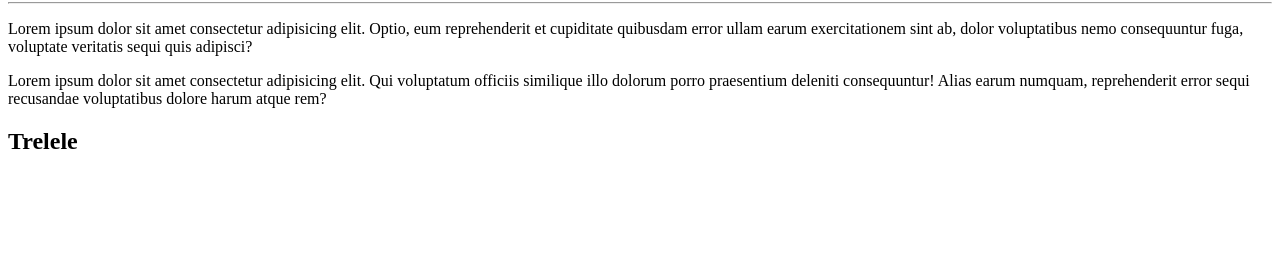
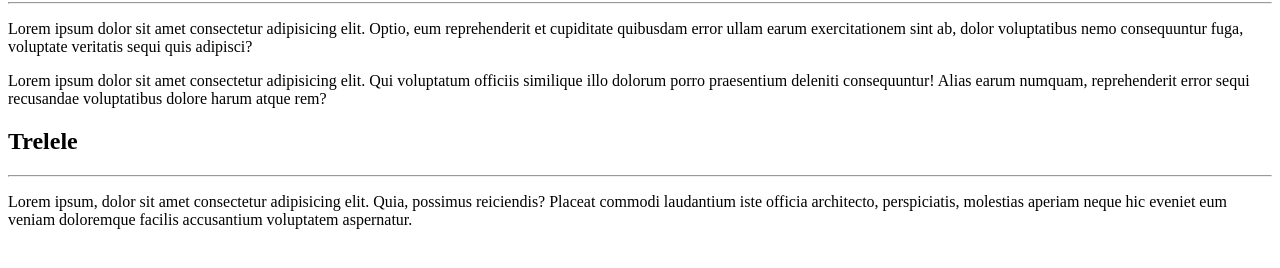
Before and after one commit to PabloXT14/Ola-Mundo, a plain HTML site: page site-exemplo/index.html in a window 1280 px wide. Shown: the part 78-346 px from the top of the page. Drawn offline with Linux system fonts and the light colour scheme.

Commit message:
novo paragrafo

```diff
--- a/site-exemplo/index.html
+++ b/site-exemplo/index.html
@@ -11,7 +11,10 @@
     <hr>
     <p>Lorem ipsum dolor sit amet consectetur adipisicing elit. Optio, eum reprehenderit et cupiditate quibusdam error ullam earum exercitationem sint ab, dolor voluptatibus nemo consequuntur fuga, voluptate veritatis sequi quis adipisci?</p>
     <p>Lorem ipsum dolor sit amet consectetur adipisicing elit. Qui voluptatum officiis similique illo dolorum porro praesentium deleniti consequuntur! Alias earum numquam, reprehenderit error sequi recusandae voluptatibus dolore harum atque rem?</p>
+
     <h2>Trelele</h2>
+    <hr>
+    <p>Lorem ipsum, dolor sit amet consectetur adipisicing elit. Quia, possimus reiciendis? Placeat commodi laudantium iste officia architecto, perspiciatis, molestias aperiam neque hic eveniet eum veniam doloremque facilis accusantium voluptatem aspernatur.</p>
 
 
 </body>
```
